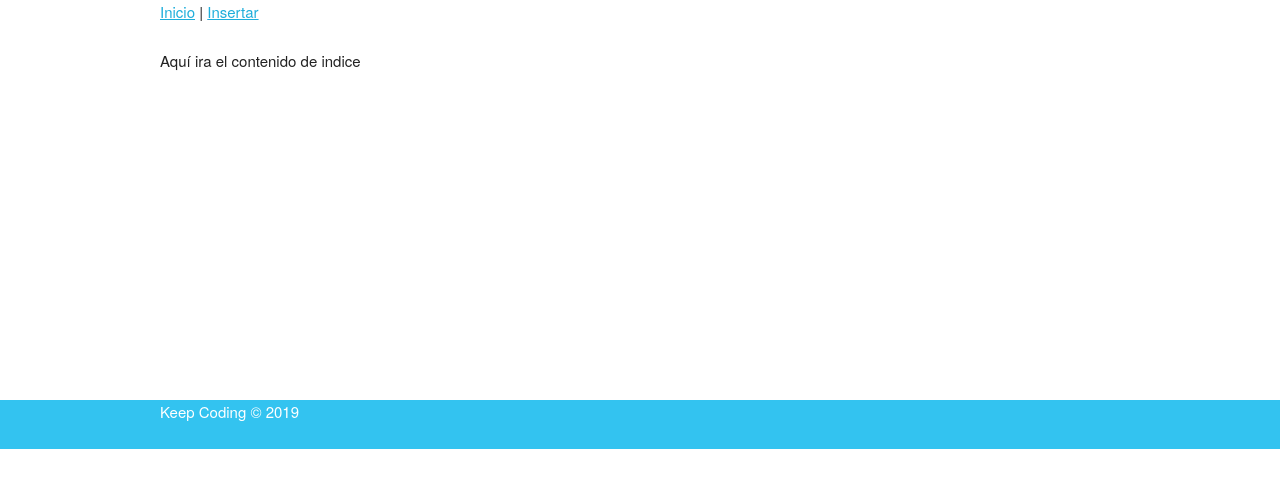
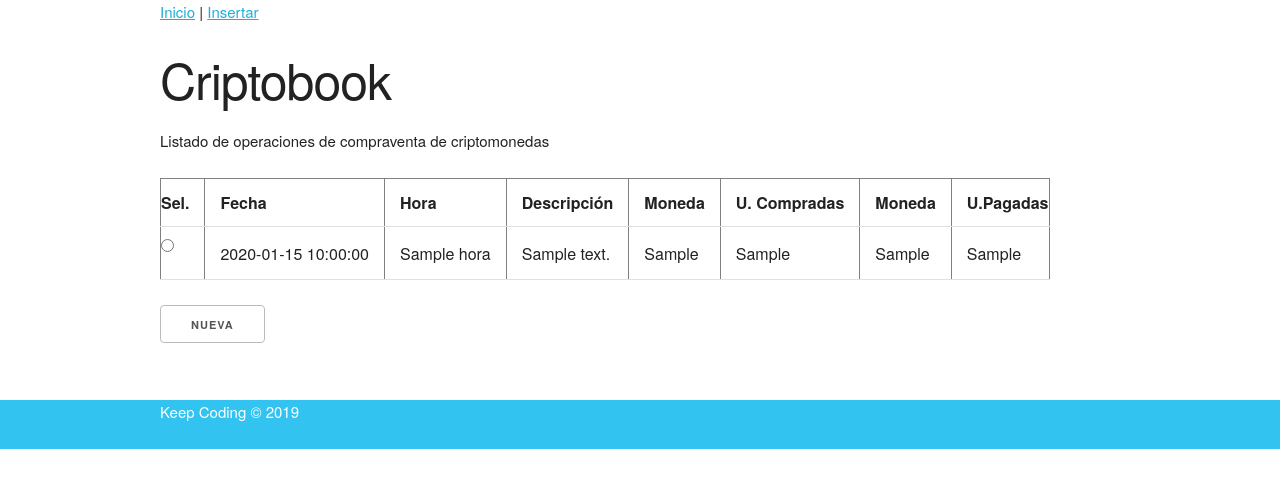
Before and after one commit to pigmonchu/deploying, a Flask app: template app/templates/index.html in a window 1280 px wide. Shown: the part 80-568 px from the top of the page. Run offline with Flask 2, Linux system fonts and the light colour scheme; the template is opened without the code that fills it: most values are stand-ins (such as "Sample title", 1, 10 or a date in 2020); parts of the project's set-up code (start-up, migrations or seed data) failed here and were passed over.

Commit message:
Consulta pantalla principal

```diff
--- a/app/templates/index.html
+++ b/app/templates/index.html
@@ -1,3 +1,34 @@
 {% extends 'base.html' %}
 {% block titulito %} Página principal {% endblock %}
-{% block body %} Aquí ira el contenido de indice {% endblock %}
+{% block body %}
+<h1>Criptobook</h1>
+<p>Listado de operaciones de compraventa de criptomonedas</p>
+<form action="nuevoregistro" method="get">
+    <table border="1">
+        <tr>
+            <th>Sel.</th>
+            <th>Fecha</th>
+            <th>Hora</th>
+            <th>Descripción</th>
+            <th>Moneda</th>
+            <th>U. Compradas</th>
+            <th>Moneda</th>
+            <th>U.Pagadas</th>
+        </tr>
+        {% for movimiento in registros %}
+        <tr>
+            <td><input type="radio" name="id" value="{{ movimiento['id'] }}"></td>
+            <td>{{movimiento['fecha']}}</td>
+            <td>{{movimiento['hora']}}</td>
+            <td>{{movimiento['descripcion']}}</td>
+            <td>{{movimiento['moneda_comprada']}}</td>
+            <td>{{movimiento['cantidad_comprada']}}</td>
+            <td>{{movimiento['moneda_pagada']}}</td>
+            <td>{{movimiento['cantidad_pagada']}}</td>
+        </tr>
+        {% endfor %}
+    </table>
+
+    <input name="btnselected" type="submit" value="Nueva">
+
+{% endblock %}
```
Also changed, not shown: app/views.py (+36 -1 lines).
